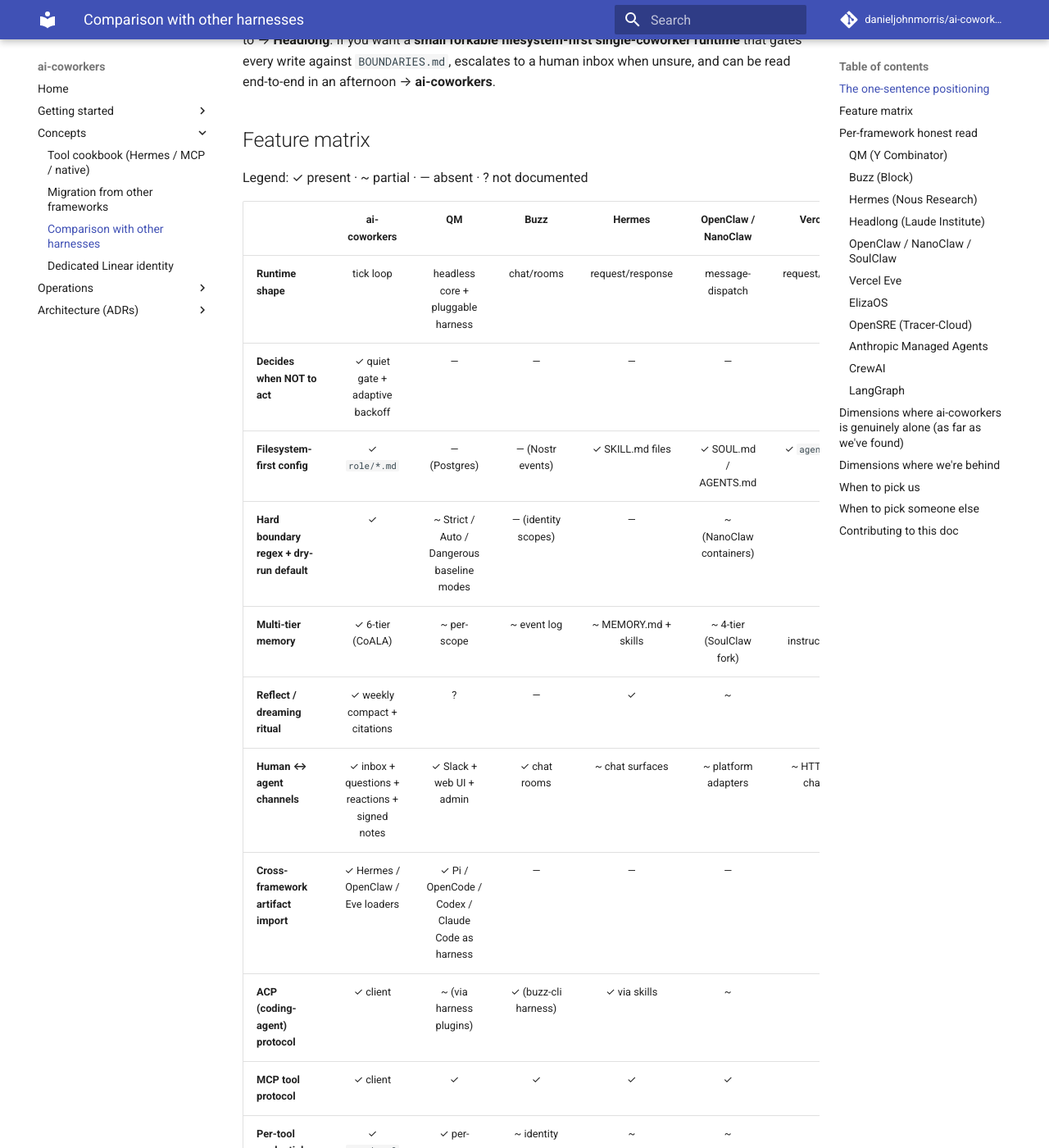
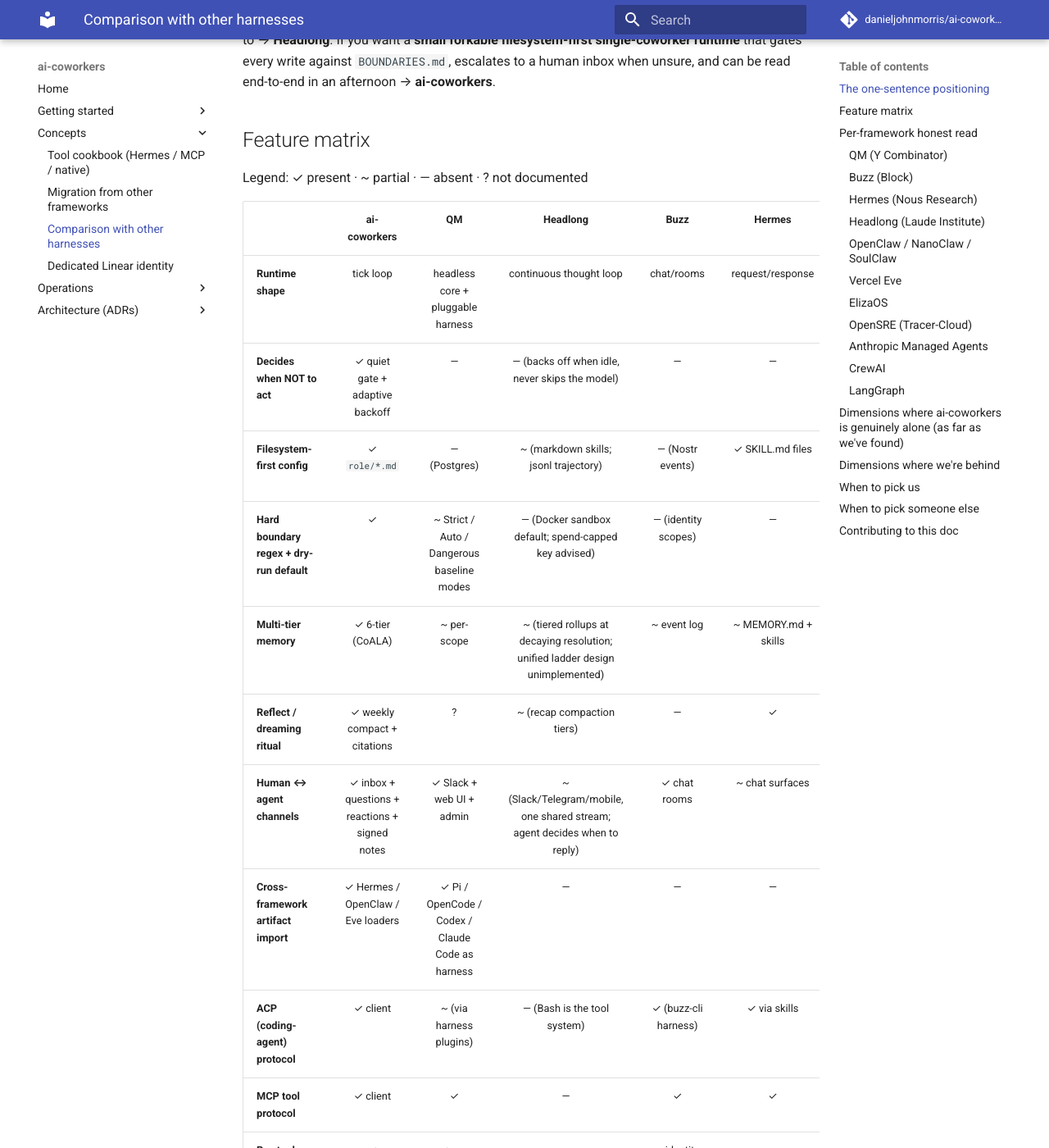
Before and after one commit to danieljohnmorris/ai-coworkers, an MkDocs documentation site: the page built from docs/comparison.md, in a window 1280 px wide and 1400 px high, scrolled down 625 px. Shown: the whole window at 82% size. Built offline with MkDocs 1.6.1 and Material for MkDocs 9.7.7, drawn with Linux system fonts in a browser that asks for light colours; comment, search, counter and statistics services are not loaded; some of the changed text lies outside the part shown.

Commit message:
docs: Headlong column in comparison matrix (AIC-130) (#44)

```diff
--- a/docs/comparison.md
+++ b/docs/comparison.md
@@ -31,32 +31,32 @@
 
 Legend: ✓ present · ~ partial · — absent · ? not documented
 
-| | ai-coworkers | QM | Buzz | Hermes | OpenClaw / NanoClaw | Vercel Eve | ElizaOS | OpenSRE | Anthropic MA | CrewAI | LangGraph |
-|---|:-:|:-:|:-:|:-:|:-:|:-:|:-:|:-:|:-:|:-:|:-:|
-| **Runtime shape** | tick loop | headless core + pluggable harness | chat/rooms | request/response | message-dispatch | request/response | event loop | alert-driven | scheduler + reactive | task DAG | graph traversal |
-| **Decides when NOT to act** | ✓ quiet gate + adaptive backoff | — | — | — | — | — | — | — | ~ scheduler idle | — | — |
-| **Filesystem-first config** | ✓ `role/*.md` | — (Postgres) | — (Nostr events) | ✓ SKILL.md files | ✓ SOUL.md / AGENTS.md | ✓ `agent/` folder | — (plugin registry) | ~ .env + Python | ~ config JSON | — (Python code) | — (Python code) |
-| **Hard boundary regex + dry-run default** | ✓ | ~ Strict / Auto / Dangerous baseline modes | — (identity scopes) | — | ~ (NanoClaw containers) | — | — | — (deliberately, per AGENTS.md) | ~ tool permissions | — | — |
-| **Multi-tier memory** | ✓ 6-tier (CoALA) | ~ per-scope | ~ event log | ~ MEMORY.md + skills | ~ 4-tier (SoulClaw fork) | ~ instructions.md | ~ providers | ~ session | ~ dreaming | ~ shared | ~ state graph |
-| **Reflect / dreaming ritual** | ✓ weekly compact + citations | ? | — | ✓ | ~ | — | ~ evaluators | — | ✓ dreaming pass | — | — |
-| **Human ↔ agent channels** | ✓ inbox + questions + reactions + signed notes | ✓ Slack + web UI + admin | ✓ chat rooms | ~ chat surfaces | ~ platform adapters | ~ HTTP/Slack channels | ~ | ~ Slack / PD / Telegram | ✓ | — | — |
-| **Cross-framework artifact import** | ✓ Hermes / OpenClaw / Eve loaders | ✓ Pi / OpenCode / Codex / Claude Code as harness | — | — | — | — | — | — | — | — | — |
-| **ACP (coding-agent) protocol** | ✓ client | ~ (via harness plugins) | ✓ (buzz-cli harness) | ✓ via skills | ~ | — | — | ✓ | — | — | — |
-| **MCP tool protocol** | ✓ client | ✓ | ✓ | ✓ | ✓ | ~ | ~ | ✓ | ✓ | — | ~ |
-| **Per-tool credential filtering** | ✓ `requiresCreds` | ✓ per-scope | ~ identity scopes | ~ | ~ | — | — | — | ? | — | — |
-| **Secret redaction at persistence** | ✓ same list as pre-commit hook | ~ content-screening | ? | ? | ? | ? | ? | ~ PII masking | ? | ? | ? |
-| **Reversible identifier masking pre-LLM** | ✓ opt-in `PII_MASK=1` | ? | — | — | — | — | — | ✓ (their original idea) | ? | — | — |
-| **Subprocess sandbox for delegated agents** | ✓ bwrap / firejail | ✓ per-scope sandbox (first-class) | ? | ? | ✓ containers (NanoClaw) | — | — | ~ platform/sandbox/ | ? | — | — |
-| **Rate-limit awareness per external API** | ✓ | ? | ? | ? | ? | ? | ? | ? | ? | ? | ? |
-| **Prometheus metrics endpoint** | ✓ | ? | ? | ? | ? | ? | ? | ~ opt-out PostHog | ? | ? | ? |
-| **Scored benchmark of agent behaviour** | ✓ small (3 scenarios) | ? | — | — | — | — | — | ✓ big (tests/synthetic/) | ? | — | — |
-| **Long-running-agent focus** | ✓ core thesis | ✓ per-scope background jobs | ~ | ~ | ~ | — | ~ | ✓ | ✓ | — | ~ |
-| **Multi-agent per host** | ✓ one dir per coworker | ✓ multi-scope (person + room) | ✓ per identity | ~ | ✓ per agent group | ✓ per `agent/` | ✓ per plugin | — (single agent) | ✓ | ✓ multi-role crew | ✓ multi-node |
-| **Multi-user collaboration surface** | — (per-coworker isolation) | ✓ channels / group messages / projects | ✓ (chat-native) | ~ | ~ | ~ | ~ | — | — | — | — |
-| **Small forkable harness (Pi CLI philosophy)** | ✓ ~7.5k LOC | — (headless + plugins + Postgres) | — (Rust relay + Tauri desktop) | — (large) | ~ (NanoClaw is small; OpenClaw is 500k LOC) | ~ | — | ~ (Python monorepo) | — | — | — |
-| **Primary language** | TypeScript / Node ≥22 | TypeScript / Node | Rust + TS | Python | Python + TS (Nano) | TypeScript | TypeScript | Python | ? | Python | Python |
-| **License** | MIT | ? (check repo) | Apache 2.0 | Apache 2.0 | mix | ? | ? | ? | proprietary | MIT | MIT |
-| **Backing / distribution** | solo | YC (12k+ ⭐) | Block (Square) | Nous Research | Anthropic-community forks | Vercel | ai16z community | community | Anthropic | community | LangChain Inc. |
+| | ai-coworkers | QM | Headlong | Buzz | Hermes | OpenClaw / NanoClaw | Vercel Eve | ElizaOS | OpenSRE | Anthropic MA | CrewAI | LangGraph |
+|---|:-:|:-:|:-:|:-:|:-:|:-:|:-:|:-:|:-:|:-:|:-:|:-:|
+| **Runtime shape** | tick loop | headless core + pluggable harness | continuous thought loop | chat/rooms | request/response | message-dispatch | request/response | event loop | alert-driven | scheduler + reactive | task DAG | graph traversal |
+| **Decides when NOT to act** | ✓ quiet gate + adaptive backoff | — | — (backs off when idle, never skips the model) | — | — | — | — | — | — | ~ scheduler idle | — | — |
+| **Filesystem-first config** | ✓ `role/*.md` | — (Postgres) | ~ (markdown skills; jsonl trajectory) | — (Nostr events) | ✓ SKILL.md files | ✓ SOUL.md / AGENTS.md | ✓ `agent/` folder | — (plugin registry) | ~ .env + Python | ~ config JSON | — (Python code) | — (Python code) |
+| **Hard boundary regex + dry-run default** | ✓ | ~ Strict / Auto / Dangerous baseline modes | — (Docker sandbox default; spend-capped key advised) | — (identity scopes) | — | ~ (NanoClaw containers) | — | — | — (deliberately, per AGENTS.md) | ~ tool permissions | — | — |
+| **Multi-tier memory** | ✓ 6-tier (CoALA) | ~ per-scope | ~ (tiered rollups at decaying resolution; unified ladder design unimplemented) | ~ event log | ~ MEMORY.md + skills | ~ 4-tier (SoulClaw fork) | ~ instructions.md | ~ providers | ~ session | ~ dreaming | ~ shared | ~ state graph |
+| **Reflect / dreaming ritual** | ✓ weekly compact + citations | ? | ~ (recap compaction tiers) | — | ✓ | ~ | — | ~ evaluators | — | ✓ dreaming pass | — | — |
+| **Human ↔ agent channels** | ✓ inbox + questions + reactions + signed notes | ✓ Slack + web UI + admin | ~ (Slack/Telegram/mobile, one shared stream; agent decides when to reply) | ✓ chat rooms | ~ chat surfaces | ~ platform adapters | ~ HTTP/Slack channels | ~ | ~ Slack / PD / Telegram | ✓ | — | — |
+| **Cross-framework artifact import** | ✓ Hermes / OpenClaw / Eve loaders | ✓ Pi / OpenCode / Codex / Claude Code as harness | — | — | — | — | — | — | — | — | — | — |
+| **ACP (coding-agent) protocol** | ✓ client | ~ (via harness plugins) | — (Bash is the tool system) | ✓ (buzz-cli harness) | ✓ via skills | ~ | — | — | ✓ | — | — | — |
+| **MCP tool protocol** | ✓ client | ✓ | — | ✓ | ✓ | ✓ | ~ | ~ | ✓ | ✓ | — | ~ |
+| **Per-tool credential filtering** | ✓ `requiresCreds` | ✓ per-scope | — | ~ identity scopes | ~ | ~ | — | — | — | ? | — | — |
+| **Secret redaction at persistence** | ✓ same list as pre-commit hook | ~ content-screening | ? | ? | ? | ? | ? | ? | ~ PII masking | ? | ? | ? |
+| **Reversible identifier masking pre-LLM** | ✓ opt-in `PII_MASK=1` | ? | — | — | — | — | — | — | ✓ (their original idea) | ? | — | — |
+| **Subprocess sandbox for delegated agents** | ✓ bwrap / firejail | ✓ per-scope sandbox (first-class) | ✓ (Docker per bash block when present) | ? | ? | ✓ containers (NanoClaw) | — | — | ~ platform/sandbox/ | ? | — | — |
+| **Rate-limit awareness per external API** | ✓ | ? | — | ? | ? | ? | ? | ? | ? | ? | ? | ? |
+| **Prometheus metrics endpoint** | ✓ | ? | — | ? | ? | ? | ? | ? | ~ opt-out PostHog | ? | ? | ? |
+| **Scored benchmark of agent behaviour** | ✓ small (3 scenarios) | ? | — | — | — | — | — | — | ✓ big (tests/synthetic/) | ? | — | — |
+| **Long-running-agent focus** | ✓ core thesis | ✓ per-scope background jobs | ✓ | ~ | ~ | ~ | — | ~ | ✓ | ✓ | — | ~ |
+| **Multi-agent per host** | ✓ one dir per coworker | ✓ multi-scope (person + room) | ~ (multiple agents per box per their guard-bug postmortem) | ✓ per identity | ~ | ✓ per agent group | ✓ per `agent/` | ✓ per plugin | — (single agent) | ✓ | ✓ multi-role crew | ✓ multi-node |
+| **Multi-user collaboration surface** | — (per-coworker isolation) | ✓ channels / group messages / projects | ~ (one shared stream; team presence) | ✓ (chat-native) | ~ | ~ | ~ | ~ | — | — | — | — |
+| **Small forkable harness (Pi CLI philosophy)** | ✓ ~7.5k LOC | — (headless + plugins + Postgres) | ✓ (~10k LOC Bash) | — (Rust relay + Tauri desktop) | — (large) | ~ (NanoClaw is small; OpenClaw is 500k LOC) | ~ | — | ~ (Python monorepo) | — | — | — |
+| **Primary language** | TypeScript / Node ≥22 | TypeScript / Node | Bash | Rust + TS | Python | Python + TS (Nano) | TypeScript | TypeScript | Python | ? | Python | Python |
+| **License** | MIT | ? (check repo) | Apache 2.0 | Apache 2.0 | Apache 2.0 | mix | ? | ? | ? | proprietary | MIT | MIT |
+| **Backing / distribution** | solo | YC (12k+ ⭐) | Laude Institute research (MIT collab) | Block (Square) | Nous Research | Anthropic-community forks | Vercel | ai16z community | community | Anthropic | community | LangChain Inc. |
 
 ## Per-framework honest read
 
```
Also changed, not shown: other parts of docs/comparison.md (+1 -1 lines).
